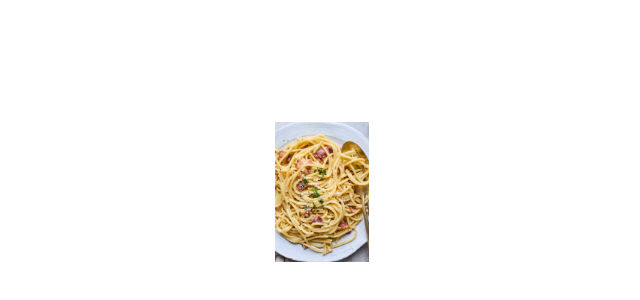
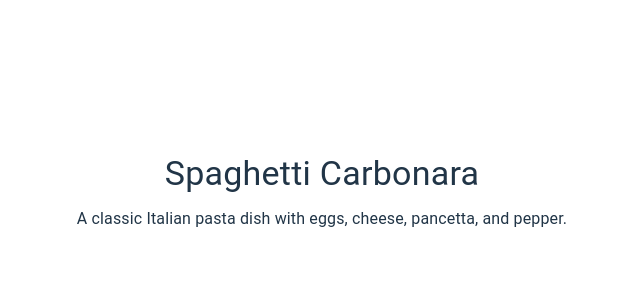
Before and after one commit to ArnelaOmbasa/Web-Engineering-Project, a React (Vite) app in the folder frontend/vite-project/: page / in a window 1280 px wide. Shown: the part 208-508 px from the top of the page, without its empty margins (318-958 px from the left). Built offline with nearby package versions, Linux system fonts and the light colour scheme.

Commit message:
Recipe Details component

```diff
--- a/frontend/vite-project/src/App.tsx
+++ b/frontend/vite-project/src/App.tsx
@@ -1,22 +1,20 @@
+// App.tsx
 import React from 'react';
-import Home from './pages/Home';
-import LoginForm from './components/LoginForm';
-import LoginPage from './pages/LoginPage';
 import './App.css';
-// App.tsx
-import RegisterForm from './components/RegisterForm';
-import RegisterPage from './pages/RegisterPage';
-import RecipeImage from './components/RecipeImage';
-import spaghettiCarbonaraImg from './assets/spaghettiCarbonaraImg.jpg';
-
+import RecipeDetails from './components/RecipeDetails/RecipeDetails'; // Ensure this path is correct
 
 const App = () => {
+  const recipe = {
+    title: 'Spaghetti Carbonara',
+    description: 'A classic Italian pasta dish with eggs, cheese, pancetta, and pepper.'
+  };
+
   return (
-
     <div>
-    <RecipeImage imageUrl={spaghettiCarbonaraImg} title="Spaghetti Carbonara" />
-  </div>
+      <RecipeDetails recipe={recipe} />
+    </div>
   );
 };
 
+
 export default App;
--- /dev/null
+++ b/frontend/vite-project/src/components/RecipeDetails/RecipeDetails.tsx
@@ -0,0 +1,24 @@
+// RecipeDetails.tsx
+import React from 'react';
+import { Typography, Box } from '@mui/material';
+
+
+type Props = {
+  recipe: {
+    title: string;
+    description: string;
+  };
+};
+
+const RecipeDetails = ({ recipe }: Props) => (
+    <Box sx={{ padding: 2 }}>
+      <Typography variant="h4" gutterBottom>
+        {recipe.title}
+      </Typography>
+      <Typography variant="body1">
+        {recipe.description}
+      </Typography>
+    </Box>
+  );
+
+export default RecipeDetails;
```
Also changed, not shown: frontend/vite-project/src/components/RecipeDetails/index.ts (added).
